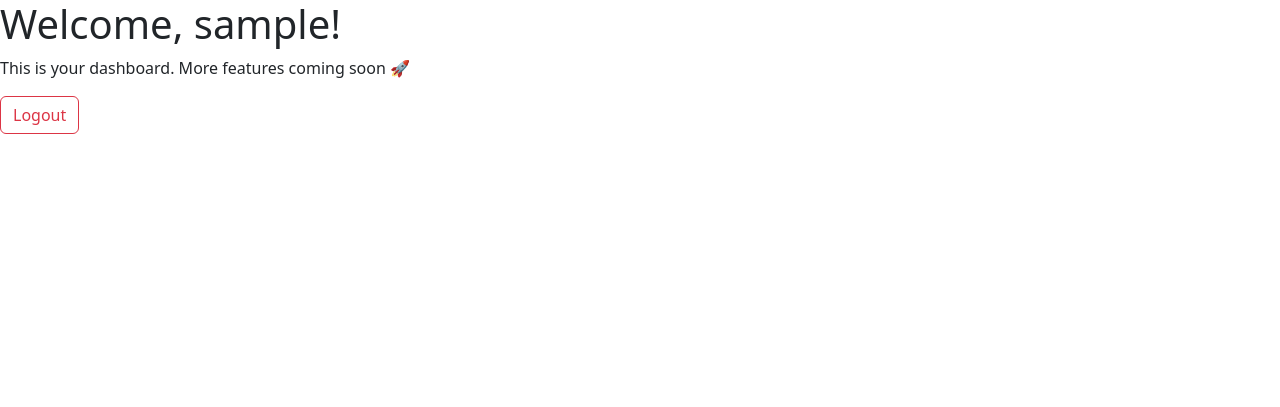
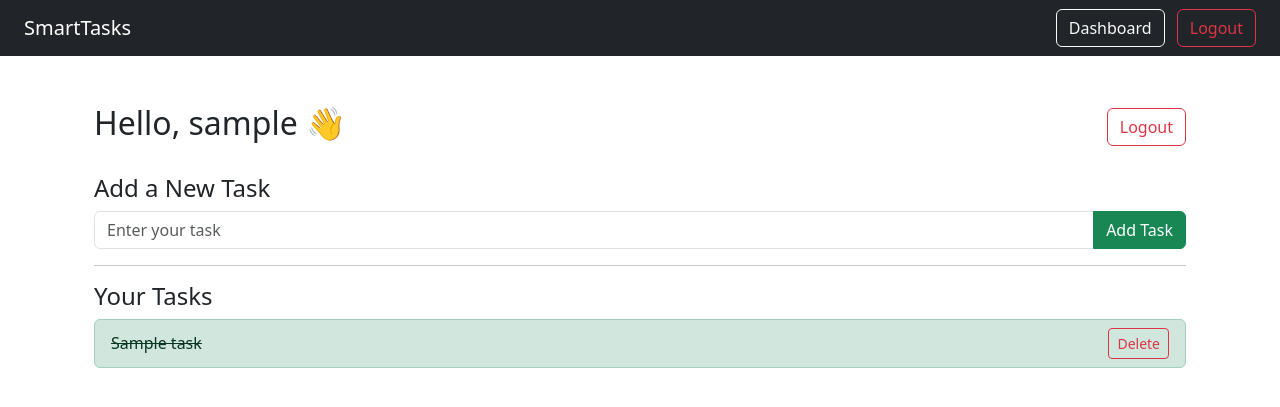
Before and after one commit to Sanskarsingh0077/-smart-task-manager, a Flask app: page /dashboard in a window 1280 px wide. Shown: the top 407 px of the page. Run offline with Flask 3, Linux system fonts and the light colour scheme; a user stored in the database is signed in; tables that the repository leaves empty hold one stand-in row (values such as "Sample post").

Commit message:
PHASE 3 COMPLETE

```diff
--- /dev/null
+++ b/app/main/forms.py
@@ -0,0 +1,7 @@
+from flask_wtf import FlaskForm
+from wtforms import StringField, SubmitField
+from wtforms.validators import DataRequired, Length
+
+class TaskForm(FlaskForm):
+    title = StringField('Task Title', validators=[DataRequired(), Length(min=1, max=150)])
+    submit = SubmitField('Add Task')
--- a/app/main/routes.py
+++ b/app/main/routes.py
@@ -1,16 +1,55 @@
 # app/main/routes.py
 
-from flask import render_template
+from flask import render_template, request, redirect, url_for, flash, abort
 from flask_login import login_required, current_user
 from app.main import main
+from app.models import Task
+from app.extensions import db
+from app.main.forms import TaskForm
 
 # Public homepage route
 @main.route('/')
 def home():
     return render_template('main/index.html')
 
-# ✅ Dashboard (only for logged-in users)
-@main.route('/dashboard')
+# Dashboard (only for logged-in users)
+@main.route('/dashboard', methods=['GET', 'POST'])
 @login_required
 def dashboard():
-    return render_template('main/dashboard.html', user=current_user) # Make sure index.html exists in /templates
+    form = TaskForm()
+
+    if form.validate_on_submit():
+        new_task = Task(title=form.title.data, user_id=current_user.id)
+        db.session.add(new_task)
+        db.session.commit()
+        flash('Task added successfully!', 'success')
+        return redirect(url_for('main.dashboard'))
+
+    tasks = Task.query.filter_by(user_id=current_user.id).order_by(Task.created_at.desc()).all()
+    return render_template('main/dashboard.html', user=current_user, tasks=tasks, form=form)
+
+# Mark task as complete
+@main.route('/complete/<int:task_id>')
+@login_required
+def complete_task(task_id):
+    task = Task.query.get_or_404(task_id)
+    if task.user_id != current_user.id:
+        abort(403)
+
+    task.completed = True
+    db.session.commit()
+    flash('Task marked as complete!', 'success')
+    return redirect(url_for('main.dashboard'))
+
+# Delete task
+@main.route('/delete/<int:task_id>', methods=['POST'])
+@login_required
+def delete_task(task_id):
+    task = Task.query.get_or_404(task_id)
+    if task.user_id != current_user.id:
+        abort(403)
+
+    db.session.delete(task)
+    db.session.commit()
+    flash('Task deleted!', 'info')
+    return redirect(url_for('main.dashboard'))
--- a/app/templates/main/dashboard.html
+++ b/app/templates/main/dashboard.html
@@ -1,13 +1,51 @@
-<!DOCTYPE html>
-<html>
-<head>
-    <title>Dashboard</title>
-    <link href="https://cdn.jsdelivr.net/npm/bootstrap@5.3.0/dist/css/bootstrap.min.css" rel="stylesheet">
-</head>
-<body>
-    <h1>Welcome, {{ user.username }}!</h1>
-    <p>This is your dashboard. More features coming soon 🚀</p>
+<!-- app/main/templates/main/dashboard.html -->
+{% extends 'base.html' %}
 
-    <a href="{{ url_for('auth.logout') }}" class="btn btn-outline-danger ml-2">Logout</a>
-</body>
-</html>
+{% block title %}Dashboard - Smart Task Manager{% endblock %}
+
+{% block content %}
+<div class="container mt-5">
+    <div class="d-flex justify-content-between align-items-center mb-4">
+        <h2>Hello, {{ user.username }} 👋</h2>
+        <a href="{{ url_for('auth.logout') }}" class="btn btn-outline-danger">Logout</a>
+    </div>
+
+    <h4>Add a New Task</h4>
+    <form method="POST" action="{{ url_for('main.dashboard') }}">
+        {{ form.hidden_tag() }}
+        <div class="input-group mb-3">
+            {{ form.title(class="form-control", placeholder="Enter your task") }}
+            <button class="btn btn-success" type="submit">Add Task</button>
+        </div>
+    </form>
+
+    <hr>
+
+    <h4>Your Tasks</h4>
+    {% if tasks %}
+        <ul class="list-group">
+            {% for task in tasks %}
+                <li class="list-group-item d-flex justify-content-between align-items-center {% if task.completed %}list-group-item-success{% endif %}">
+                    <div>
+                        {% if task.completed %}
+                            <s>{{ task.title }}</s>
+                        {% else %}
+                            {{ task.title }}
+                        {% endif %}
+                    </div>
+                    <div>
+                        {% if not task.completed %}
+                            <a href="{{ url_for('main.complete_task', task_id=task.id) }}" class="btn btn-sm btn-outline-primary">Mark Done</a>
+                        {% endif %}
+                        <form action="{{ url_for('main.delete_task', task_id=task.id) }}" method="POST" class="d-inline">
+                            <button type="submit" class="btn btn-sm btn-outline-danger">Delete</button>
+                        </form>
+                    </div>
+                </li>
+            {% endfor %}
+        </ul>
+    {% else %}
+        <p class="text-muted">No tasks added yet.</p>
+    {% endif %}
+</div>
+{% endblock %}
```
Also changed, not shown: app/models.py (+12 -0 lines), README.md.
